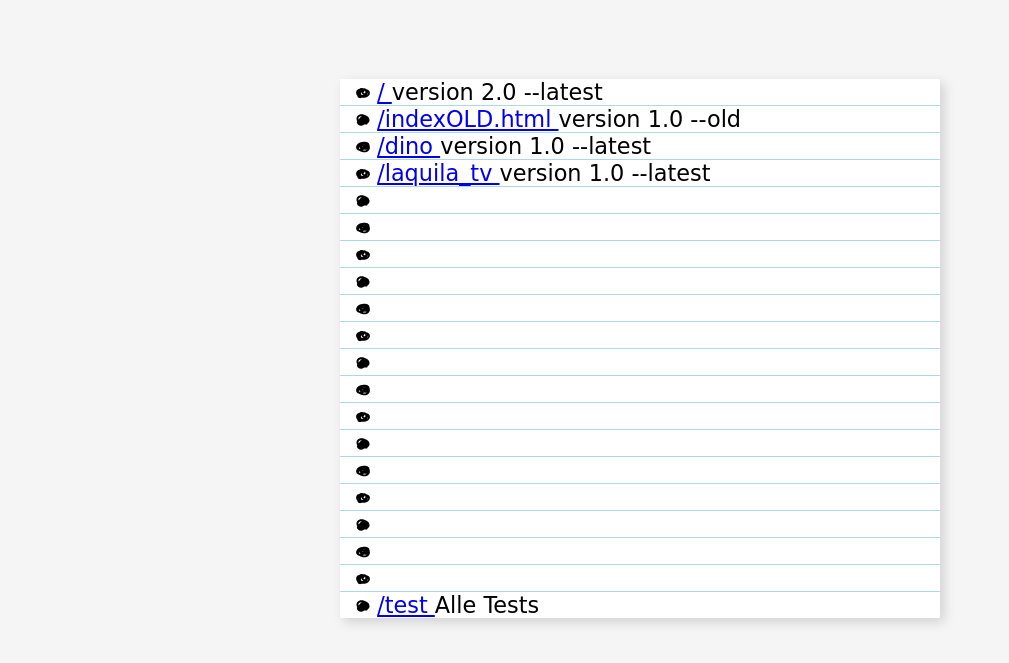
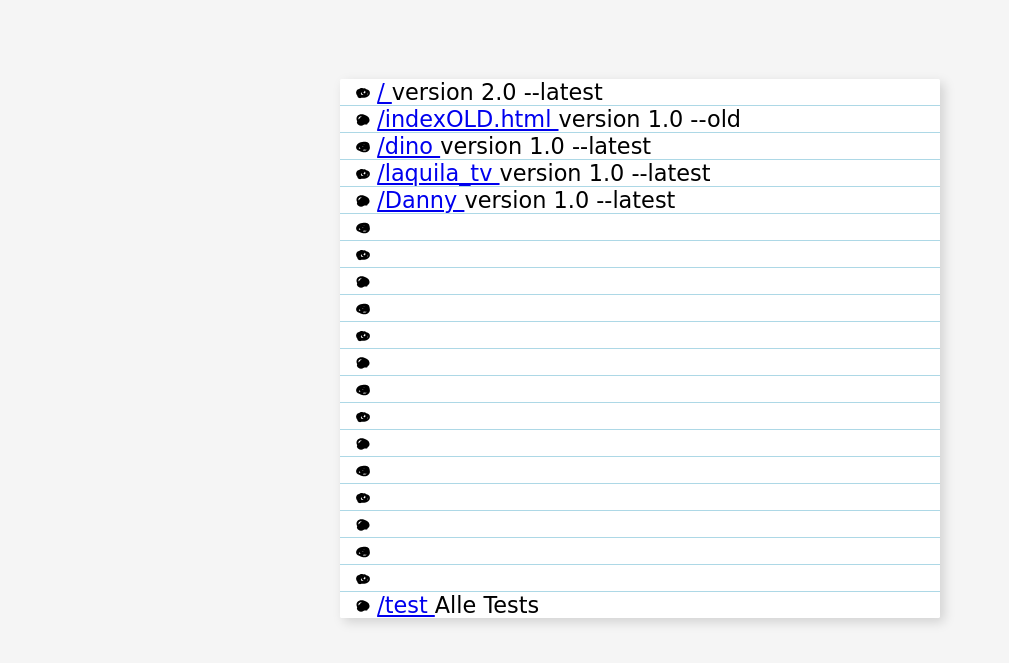
Before and after one commit to MauroMau/dev, a plain HTML site: page index.html in a window 1280 px wide. Shown: the part 107-770 px from the top of the page, without its empty margins (0-1009 px from the left). Drawn offline with Linux system fonts and the light colour scheme.

Commit message:
Update index.html

```diff
--- a/index.html
+++ b/index.html
@@ -33,7 +33,7 @@
             <li><a href="https://mauromau.github.io/indexOLD.html">/indexOLD.html </a><a>version 1.0 --old</a></li>
             <li><a href="https://mauromau.github.io/dino">/dino </a>version 1.0 --latest</li>
             <li><a href="https://mauromau.github.io/laquila_tv">/laquila_tv </a><a>version 1.0 --latest</a></li>
-            <li><a href="#"></a><a></a></li>
+            <li><a href="https://mauromau.github.io/dannyistschwul">/Danny </a><a>version 1.0 --latest</a></li>
             <li><a href="#"></a><a></a></li>
             <li><a href="#"></a><a></a></li>
             <li><a href="#"></a><a></a></li>
```
